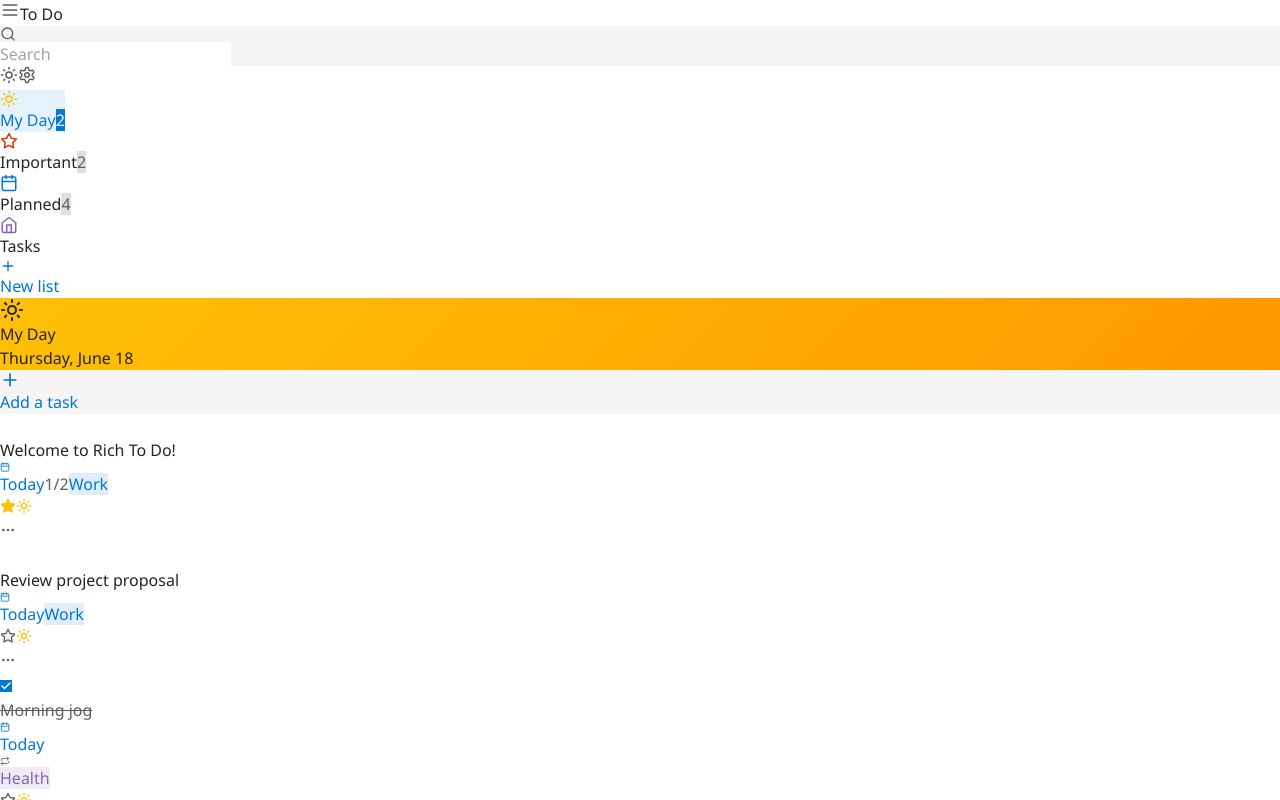
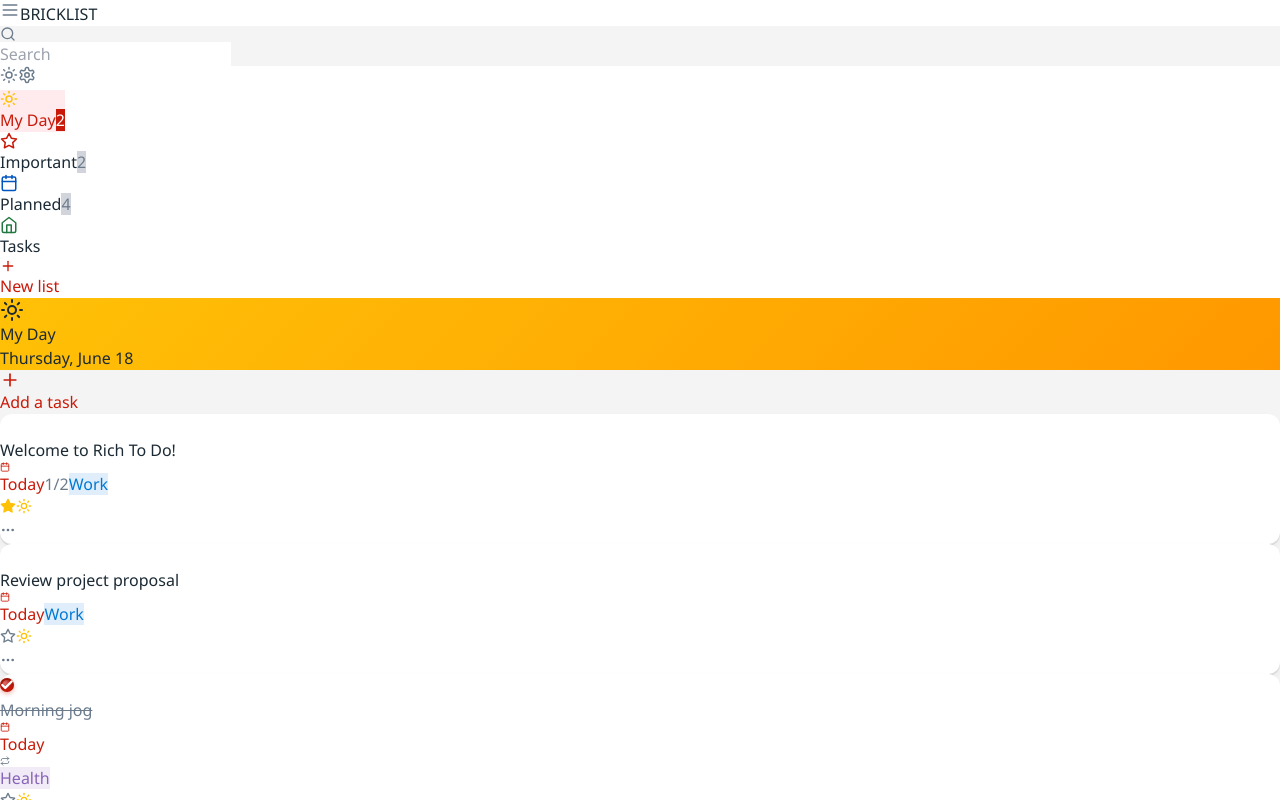
Before and after one commit to richardaiand/rich-todo, a React (Vite) app: page / in a window 1280 px wide. Built offline with nearby package versions, Linux system fonts and the light colour scheme.

Commit message:
Lego theme: brick-style UI, stud checkboxes with snap animation, bright primary colors

```diff
--- a/index.html
+++ b/index.html
@@ -4,7 +4,7 @@
     <meta charset="UTF-8" />
     <link rel="icon" type="image/svg+xml" href="/favicon.svg" />
     <meta name="viewport" content="width=device-width, initial-scale=1.0" />
-    <title>Rich To Do</title>
+    <title>BrickList - Lego To Do</title>
   </head>
   <body>
     <div id="root"></div>
--- a/src/components/Header.tsx
+++ b/src/components/Header.tsx
@@ -26,7 +26,7 @@
         >
           <Menu size={20} />
         </button>
-        <span className="font-semibold text-sm">To Do</span>
+        <span className="font-bold text-sm tracking-wide">BRICKLIST</span>
       </div>
 
       <div className="flex-1 max-w-xl mx-4">
--- a/src/components/Sidebar.tsx
+++ b/src/components/Sidebar.tsx
@@ -1,4 +1,4 @@
-import React, { useState } from 'react';
+import { useState } from 'react';
 import { Sun, Star, Calendar, Home, List, Plus, Trash2, X } from 'lucide-react';
 import { useTodos } from '../context/TodoContext';
 import { TodoList } from '../types';
--- a/src/components/TaskList.tsx
+++ b/src/components/TaskList.tsx
@@ -11,10 +11,10 @@
 };
 
 const LIST_GRADIENTS: Record<string, string> = {
-  'my-day': 'linear-gradient(135deg, #ffc107 0%, #ff9800 100%)',
-  'important': 'linear-gradient(135deg, #d83b01 0%, #ff5722 100%)',
-  'planned': 'linear-gradient(135deg, #0078d4 0%, #00bcd4 100%)',
-  'all': 'linear-gradient(135deg, #8764b8 0%, #9c27b0 100%)',
+  'my-day': 'linear-gradient(135deg, #FFC107 0%, #FF9800 100%)',
+  'important': 'linear-gradient(135deg, #C91A09 0%, #8B0000 100%)',
+  'planned': 'linear-gradient(135deg, #0055BF 0%, #00BCD4 100%)',
+  'all': 'linear-gradient(135deg, #237841 0%, #4CAF50 100%)',
 };
 
 export default function TaskList() {
@@ -178,26 +178,29 @@
               <div
                 key={task.id}
                 onClick={() => setSelectedTaskId(task.id)}
-                className="group relative flex items-start gap-3 px-4 py-3 rounded-lg border cursor-pointer transition-all duration-150"
+                className="group relative flex items-start gap-3 px-4 py-3 rounded-xl border cursor-pointer lego-brick task-appear"
                 style={{
                   backgroundColor: isSelected ? theme.accentLight : theme.card,
                   borderColor: isSelected ? theme.accent : theme.border,
+                  borderRadius: theme.id === 'lego' ? '12px' : '8px',
                 }}
               >
-                {/* Checkbox */}
+                {/* Checkbox - Lego Stud Style */}
                 <button
                   onClick={(e) => {
                     e.stopPropagation();
                     toggleTaskComplete(task.id);
                   }}
-                  className="mt-0.5 shrink-0 w-5 h-5 rounded-full border-2 flex items-center justify-center transition-all duration-150"
+                  className={`mt-0.5 shrink-0 w-6 h-6 flex items-center justify-center lego-stud ${task.completed ? 'checked' : 'unchecked'}`}
                   style={{
-                    borderColor: task.completed ? theme.accent : theme.border,
-                    backgroundColor: task.completed ? theme.accent : 'transparent',
+                    backgroundColor: task.completed ? '#C91A09' : '#E5E7EB',
+                    boxShadow: task.completed
+                      ? 'inset 0 2px 4px rgba(0,0,0,0.3), 0 2px 4px rgba(201,26,9,0.3)'
+                      : 'inset 0 2px 4px rgba(0,0,0,0.12), 0 1px 2px rgba(0,0,0,0.08)',
                   }}
                 >
                   {task.completed && (
-                    <svg width="12" height="12" viewBox="0 0 24 24" fill="none" stroke="white" strokeWidth="3" strokeLinecap="round" strokeLinejoin="round">
+                    <svg width="14" height="14" viewBox="0 0 24 24" fill="none" stroke="white" strokeWidth="4" strokeLinecap="round" strokeLinejoin="round">
                       <polyline points="20 6 9 17 4 12" />
                     </svg>
                   )}
@@ -322,27 +325,27 @@
         {completedTasks.length > 0 && (
           <div className="mt-4">
             <div
-              className="text-xs font-semibold uppercase tracking-wider px-4 py-2"
+              className="text-xs font-bold uppercase tracking-wider px-4 py-2"
               style={{ color: theme.textSecondary }}
             >
               Completed ({completedTasks.length})
             </div>
-            <div className="space-y-1">
+            <div className="space-y-2">
               {completedTasks.map(task => (
                 <div
                   key={task.id}
-                  className="flex items-start gap-3 px-4 py-2.5 rounded-lg opacity-60 hover:opacity-100 transition-opacity"
-                  style={{ backgroundColor: theme.card }}
+                  className="flex items-start gap-3 px-4 py-2.5 rounded-xl opacity-60 hover:opacity-100 transition-opacity lego-brick lego-brick-complete"
+                  style={{ backgroundColor: theme.card, borderRadius: '12px' }}
                 >
                   <button
                     onClick={() => toggleTaskComplete(task.id)}
-                    className="mt-0.5 shrink-0 w-5 h-5 rounded-full border-2 flex items-center justify-center"
+                    className="mt-0.5 shrink-0 w-6 h-6 flex items-center justify-center lego-stud checked"
                     style={{
-                      borderColor: theme.accent,
-                      backgroundColor: theme.accent,
+                      backgroundColor: '#C91A09',
+                      boxShadow: 'inset 0 2px 4px rgba(0,0,0,0.3), 0 2px 4px rgba(201,26,9,0.3)',
                     }}
                   >
-                    <svg width="12" height="12" viewBox="0 0 24 24" fill="none" stroke="white" strokeWidth="3" strokeLinecap="round" strokeLinejoin="round">
+                    <svg width="14" height="14" viewBox="0 0 24 24" fill="none" stroke="white" strokeWidth="4" strokeLinecap="round" strokeLinejoin="round">
                       <polyline points="20 6 9 17 4 12" />
                     </svg>
                   </button>
--- a/src/context/TodoContext.tsx
+++ b/src/context/TodoContext.tsx
@@ -53,10 +53,10 @@
 
 function getDefaultLists(): TodoList[] {
   return [
-    { id: 'my-day', name: 'My Day', icon: 'sun', color: '#ffc107', isDefault: true, isSmart: true },
-    { id: 'important', name: 'Important', icon: 'star', color: '#d83b01', isDefault: true, isSmart: true },
-    { id: 'planned', name: 'Planned', icon: 'calendar', color: '#0078d4', isDefault: true, isSmart: true },
-    { id: 'all', name: 'Tasks', icon: 'home', color: '#8764b8', isDefault: true, isSmart: true },
+    { id: 'my-day', name: 'My Day', icon: 'sun', color: '#FFC107', isDefault: true, isSmart: true },
+    { id: 'important', name: 'Important', icon: 'star', color: '#C91A09', isDefault: true, isSmart: true },
+    { id: 'planned', name: 'Planned', icon: 'calendar', color: '#0055BF', isDefault: true, isSmart: true },
+    { id: 'all', name: 'Tasks', icon: 'home', color: '#237841', isDefault: true, isSmart: true },
   ];
 }
 
@@ -162,7 +162,7 @@
   const [tags, setTags] = useLocalStorage<Tag[]>('rich-todo-tags', DEFAULT_TAGS);
   const [currentListId, setCurrentListId] = useLocalStorage<string>('rich-todo-current-list', 'my-day');
   const [selectedTaskId, setSelectedTaskId] = useState<string | null>(null);
-  const [theme, setTheme] = useLocalStorage<Theme>('rich-todo-theme', THEMES[0]);
+  const [theme, setTheme] = useLocalStorage<Theme>('rich-todo-theme', THEMES.find(t => t.id === 'lego') || THEMES[0]);
   const [searchQuery, setSearchQuery] = useState('');
 
   const currentList = lists.find(l => l.id === currentListId);
--- a/src/index.css
+++ b/src/index.css
@@ -37,3 +37,148 @@
     @apply w-full px-3 py-2 rounded-md border outline-none transition-all duration-150;
   }
 }
+
+/* ===== LEGO THEME STYLES ===== */
+
+/* Lego stud checkbox */
+.lego-stud {
+  position: relative;
+  border-radius: 50% !important;
+  transition: transform 0.15s cubic-bezier(0.34, 1.56, 0.64, 1),
+              background-color 0.2s ease,
+              border-color 0.2s ease,
+              box-shadow 0.2s ease;
+  box-shadow: inset 0 2px 4px rgba(0,0,0,0.15),
+              0 1px 2px rgba(0,0,0,0.1);
+  border-width: 0 !important;
+}
+
+.lego-stud::before {
+  content: '';
+  position: absolute;
+  top: 15%;
+  left: 15%;
+  right: 15%;
+  bottom: 15%;
+  border-radius: 50%;
+  background: radial-gradient(circle at 30% 30%, rgba(255,255,255,0.4), transparent 60%);
+  pointer-events: none;
+}
+
+.lego-stud:active {
+  transform: scale(0.85);
+}
+
+.lego-stud.checked {
+  animation: legoSnap 0.4s cubic-bezier(0.34, 1.56, 0.64, 1);
+  box-shadow: inset 0 2px 6px rgba(0,0,0,0.25),
+              0 2px 4px rgba(0,0,0,0.15);
+}
+
+.lego-stud.unchecked {
+  animation: legoPop 0.3s cubic-bezier(0.34, 1.56, 0.64, 1);
+}
+
+/* Lego brick card styling */
+.lego-brick {
+  position: relative;
+  transition: transform 0.2s cubic-bezier(0.34, 1.56, 0.64, 1),
+              box-shadow 0.2s ease;
+  box-shadow: 0 2px 0 rgba(0,0,0,0.08),
+              0 4px 6px rgba(0,0,0,0.05);
+}
+
+.lego-brick:hover {
+  transform: translateY(-2px);
+  box-shadow: 0 4px 0 rgba(0,0,0,0.08),
+              0 6px 12px rgba(0,0,0,0.08);
+}
+
+.lego-brick:active {
+  transform: translateY(0);
+  box-shadow: 0 1px 0 rgba(0,0,0,0.08),
+              0 2px 4px rgba(0,0,0,0.05);
+}
+
+/* Completed task brick animation */
+.lego-brick-complete {
+  animation: brickSlideIn 0.4s cubic-bezier(0.34, 1.56, 0.64, 1);
+}
+
+/* Progress bar lego fill animation */
+.lego-fill {
+  transition: width 0.6s cubic-bezier(0.34, 1.56, 0.64, 1);
+  position: relative;
+  overflow: hidden;
+}
+
+.lego-fill::after {
+  content: '';
+  position: absolute;
+  top: 0;
+  left: -100%;
+  width: 100%;
+  height: 100%;
+  background: linear-gradient(90deg, transparent, rgba(255,255,255,0.3), transparent);
+  animation: legoShine 2s infinite;
+}
+
+/* ===== KEYFRAMES ===== */
+
+@keyframes legoSnap {
+  0% { transform: scale(1); }
+  30% { transform: scale(0.6); }
+  50% { transform: scale(1.15); }
+  70% { transform: scale(0.95); }
+  100% { transform: scale(1); }
+}
+
+@keyframes legoPop {
+  0% { transform: scale(1); }
+  40% { transform: scale(1.2); }
+  100% { transform: scale(1); }
+}
+
+@keyframes brickSlideIn {
+  0% {
+    opacity: 0;
+    transform: translateX(-20px) scale(0.95);
+  }
+  60% {
+    opacity: 1;
+    transform: translateX(4px) scale(1.01);
+  }
+  100% {
+    opacity: 0.6;
+    transform: translateX(0) scale(1);
+  }
+}
+
+@keyframes legoShine {
+  0% { left: -100%; }
+  100% { left: 100%; }
+}
+
+@keyframes studBounce {
+  0%, 100% { transform: translateY(0); }
+  50% { transform: translateY(-3px); }
+}
+
+@keyframes brickAppear {
+  0% {
+    opacity: 0;
+    transform: translateY(10px) scale(0.95);
+  }
+  60% {
+    transform: translateY(-2px) scale(1.01);
+  }
+  100% {
+    opacity: 1;
+    transform: translateY(0) scale(1);
+  }
+}
+
+/* Apply appear animation to new tasks */
+.task-appear {
+  animation: brickAppear 0.35s cubic-bezier(0.34, 1.56, 0.64, 1);
+}
--- a/src/types/index.ts
+++ b/src/types/index.ts
@@ -66,6 +66,20 @@
 
 export const THEMES: Theme[] = [
   {
+    id: 'lego',
+    name: 'Lego',
+    accent: '#C91A09',
+    accentLight: '#FFEBEE',
+    accentDark: '#8B0000',
+    bg: '#F4F4F4',
+    sidebar: '#FFFFFF',
+    card: '#FFFFFF',
+    text: '#1B2A34',
+    textSecondary: '#6B7B8C',
+    border: '#D1D5DB',
+    isDark: false,
+  },
+  {
     id: 'light-blue',
     name: 'Light Blue',
     accent: '#0078d4',
```
Also changed, not shown: src/components/TaskDetails.tsx (+18 -13 lines), public/favicon.svg.
